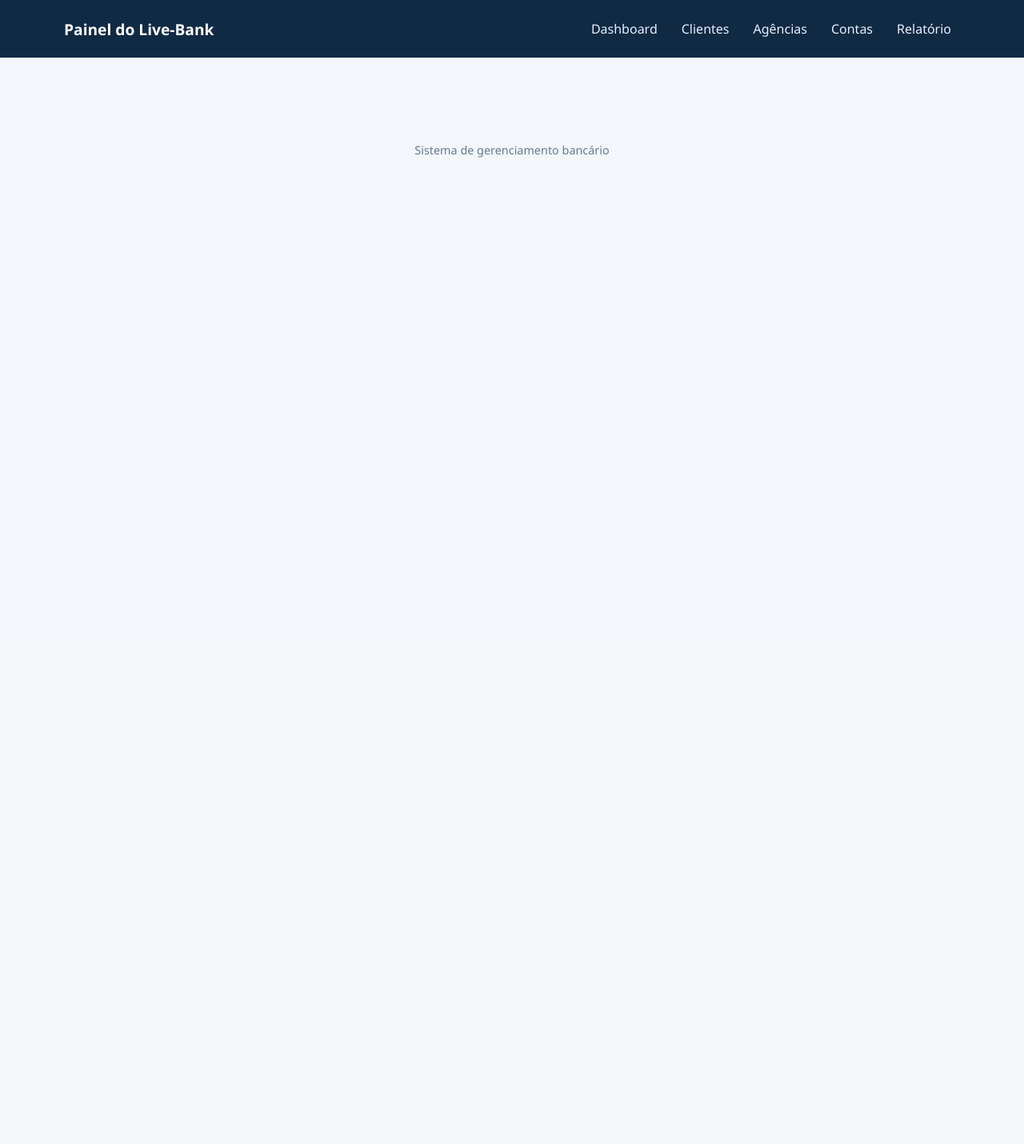
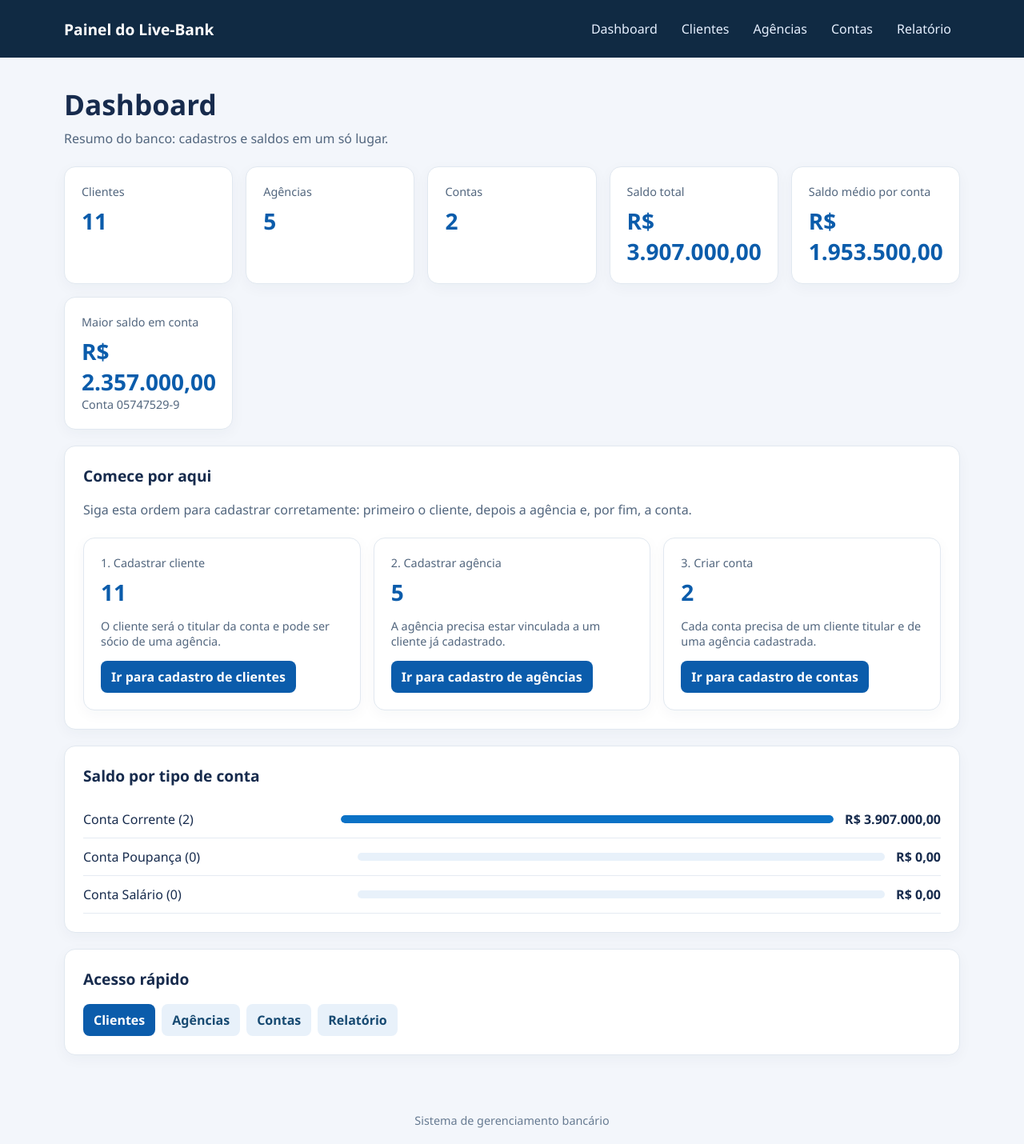
Before and after one commit to wadlenbispo-sys/Live_Bank, a Flask app: page /dashboard in a window 1280 px wide. Shown: the whole page at 80% size. Before the commit the page ends 197 px from the top, so only its background shows below. Run offline with Flask 3, Linux system fonts and the light colour scheme.

Commit message:
Revamp index.html to implement dashboard layout
Updated the index.html template to create a dashboard layout with summary indicators and quick access links for clients, agencies, and accounts.

```diff
--- a/templates/index.html
+++ b/templates/index.html
@@ -1,20 +1,76 @@
-{% extends 'base.html' %}
-{% block titulo %}Início{% endblock %}
-{% block conteudo %}
-    <h2>Seja bem-vindo ao Live Bank</h2>
-    <div class="cartoes">
-        <a class="cartao" href="{{ url_for('clientes') }}">
-            <span class="numero">{{ total_clientes }}</span>
-            <span>Clientes</span>
-        </a>
-        <a class="cartao" href="{{ url_for('agencias') }}">
-            <span class="numero">{{ total_agencias }}</span>
-            <span>Agências</span>
-        </a>
-        <a class="cartao" href="{{ url_for('contas') }}">
-            <span class="numero">{{ total_contas }}</span>
-            <span>Contas</span>
-        </a>
-    </div>
-    <p class="dica">Ordem sugerida: cadastre um <strong>cliente</strong>, depois uma <strong>agência</strong> (o sócio é um cliente) e por fim as <strong>contas</strong>.</p>
+{% extends "base.html" %}
+{% block title %}Dashboard{% endblock %}
+{% block content %}
+    <h1>Dashboard</h1>
+    <p class="intro">Resumo do banco: cadastros e saldos em um só lugar.</p>
+    <section class="grid" aria-label="Indicadores do banco">
+        <article class="card"><span class="label">Clientes</span><strong class="value">{{ total_clientes }}</strong></article>
+        <article class="card"><span class="label">Agências</span><strong class="value">{{ total_agencias }}</strong></article>
+        <article class="card"><span class="label">Contas</span><strong class="value">{{ total_contas }}</strong></article>
+        <article class="card"><span class="label">Saldo total</span><strong class="value">{{ saldo_total|moeda }}</strong></article>
+        <article class="card"><span class="label">Saldo médio por conta</span><strong class="value">{{ saldo_medio|moeda }}</strong></article>
+        <article class="card">
+            <span class="label">Maior saldo em conta</span>
+            {% if maior_conta %}
+                <strong class="value">{{ maior_conta[1].saldo|moeda }}</strong>
+                <span class="label">Conta {{ maior_conta[0] }}</span>
+            {% else %}
+                <strong class="value">{{ 0|moeda }}</strong>
+                <span class="label">Nenhuma conta cadastrada</span>
+            {% endif %}
+        </article>
+    </section>
+    <section class="panel dashboard-links">
+        <h2>Comece por aqui</h2>
+        <p class="intro">Siga esta ordem para cadastrar corretamente: primeiro o cliente, depois a agência e, por fim, a conta.</p>
+        <div class="grid">
+            <article class="card">
+                <span class="label">1. Cadastrar cliente</span>
+                <strong class="value">{{ total_clientes }}</strong>
+                <p class="label">O cliente será o titular da conta e pode ser sócio de uma agência.</p>
+                <a class="button" href="{{ url_for('clientes') }}">Ir para cadastro de clientes</a>
+            </article>
+            <article class="card">
+                <span class="label">2. Cadastrar agência</span>
+                <strong class="value">{{ total_agencias }}</strong>
+                <p class="label">A agência precisa estar vinculada a um cliente já cadastrado.</p>
+                {% if tem_clientes %}
+                    <a class="button" href="{{ url_for('agencias') }}">Ir para cadastro de agências</a>
+                {% else %}
+                    <span class="label">Cadastre um cliente antes de continuar.</span>
+                {% endif %}
+            </article>
+            <article class="card">
+                <span class="label">3. Criar conta</span>
+                <strong class="value">{{ total_contas }}</strong>
+                <p class="label">Cada conta precisa de um cliente titular e de uma agência cadastrada.</p>
+                {% if tem_clientes and tem_agencias %}
+                    <a class="button" href="{{ url_for('contas') }}">Ir para cadastro de contas</a>
+                {% else %}
+                    <span class="label">Cadastre primeiro um cliente e uma agência.</span>
+                {% endif %}
+            </article>
+        </div>
+    </section>
+    <section class="panel">
+        <h2>Saldo por tipo de conta</h2>
+        {% for tipo, resumo in saldos_por_tipo.items() %}
+            <div class="bar-row">
+                <span>{{ resumo.nome }} ({{ resumo.quantidade }})</span>
+                <div class="bar-track" role="img" aria-label="Saldo de {{ resumo.nome }}: {{ resumo.saldo|moeda }}">
+                    <div class="bar-fill" style="width: {{ (resumo.saldo / maior_saldo_tipo * 100) if maior_saldo_tipo else 0 }}%"></div>
+                </div>
+                <strong>{{ resumo.saldo|moeda }}</strong>
+            </div>
+        {% endfor %}
+    </section>
+    <section class="panel dashboard-links">
+        <h2>Acesso rápido</h2>
+        <div class="actions">
+            <a class="button" href="{{ url_for('clientes') }}">Clientes</a>
+            <a class="button secondary" href="{{ url_for('agencias') }}">Agências</a>
+            <a class="button secondary" href="{{ url_for('contas') }}">Contas</a>
+            <a class="button secondary" href="{{ url_for('relatorio') }}">Relatório</a>
+        </div>
+    </section>
 {% endblock %}
```
